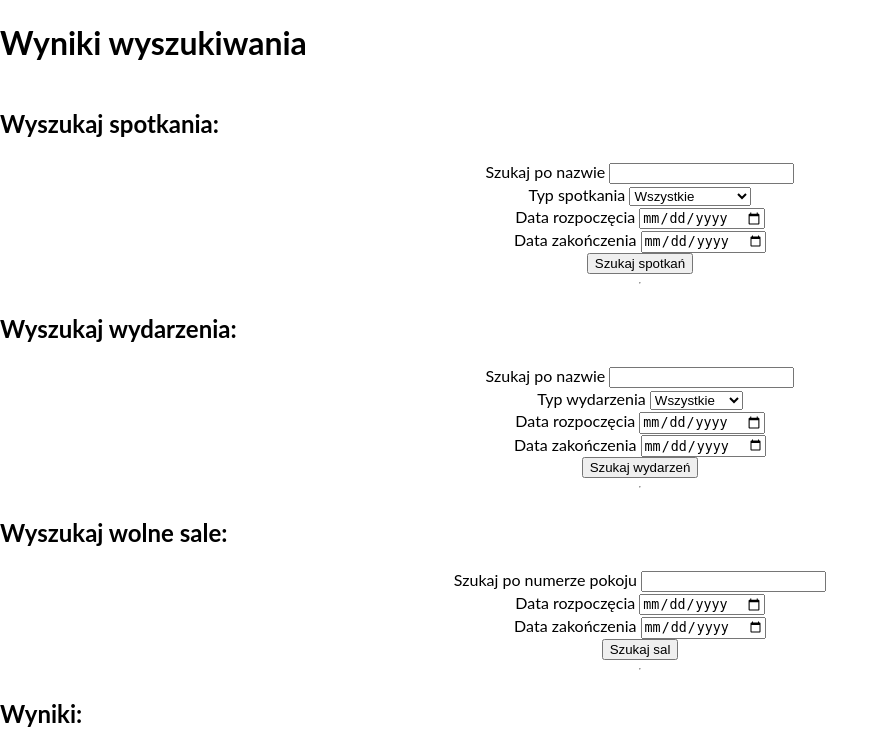
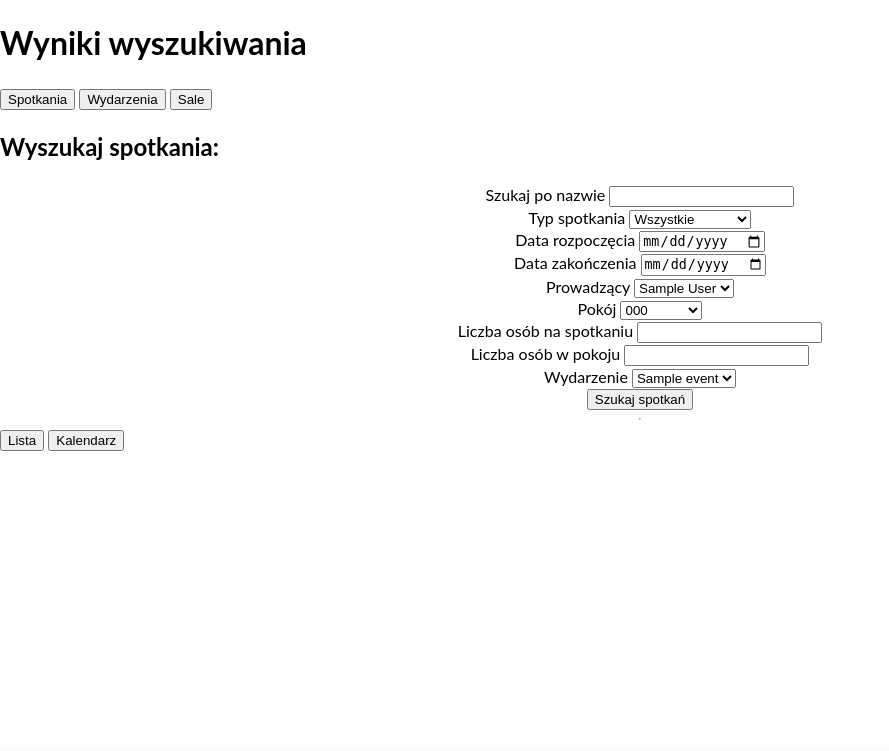
Before and after one commit to DeveloperMilosz/RoomReserveUAM, a Django app: page /search/ in a window 1280 px wide. Shown: the part 53-804 px from the top of the page, without its empty margins (0-889 px from the left). After the commit the page ends 504 px from the top, so only its background shows below. Run offline with Django 5.2, Linux system fonts and the light colour scheme; tables that the repository leaves empty hold one stand-in row (values such as "Sample post").

Commit message:
feature - search boost (#15)

```diff
--- a/app/room_reserve/views/calendar.py
+++ b/app/room_reserve/views/calendar.py
@@ -111,6 +111,11 @@ def search_view(request):
         meeting_type = request.GET.get("meeting_type", "").strip()
         start_date_meeting = request.GET.get("start_date_meeting", "")
         end_date_meeting = request.GET.get("end_date_meeting", "")
+        lecturer = request.GET.get("lecturer", "").strip()
+        room = request.GET.get("room", "").strip()
+        meeting_capacity = request.GET.get("meeting_capacity", "")
+        room_capacity = request.GET.get("room_capacity", "")
+        event_id = request.GET.get("event", "").strip()  # Pobieramy ID wydarzenia
 
         meeting_filters = Q()
         if meeting_query:
@@ -119,7 +124,20 @@ def search_view(request):
             meeting_filters &= Q(meeting_type=meeting_type)
         if start_date_meeting and end_date_meeting:
             meeting_filters &= Q(start_time__gte=start_date_meeting, end_time__lte=end_date_meeting)
-        meetings = Meeting.objects.filter(meeting_filters)
+        if lecturer:
+            meeting_filters &= Q(lecturers__first_name__icontains=lecturer) | Q(
+                lecturers__last_name__icontains=lecturer
+            )
+        if room:
+            meeting_filters &= Q(room__id=room)
+        if meeting_capacity:
+            meeting_filters &= Q(capacity__gte=meeting_capacity)
+        if room_capacity:
+            meeting_filters &= Q(room__capacity__gte=room_capacity)
+        if event_id:  # Filtrujemy po wydarzeniu
+            meeting_filters &= Q(event__id=event_id)
+
+        meetings = Meeting.objects.filter(meeting_filters).distinct()
 
     # Wyszukiwanie wydarzeń
     elif search_type == "events":
@@ -153,6 +171,11 @@ def search_view(request):
         if room_query:
             available_rooms = available_rooms.filter(room_number__icontains=room_query)
 
+    # Pobranie danych do list rozwijanych
+    all_rooms = Room.objects.all()
+    all_lecturers = Lecturers.objects.all()
+    all_events = Event.objects.all()
+
     return render(
         request,
         "pages/calendar/search.html",
@@ -160,6 +183,9 @@ def search_view(request):
             "meetings": meetings,
             "events": events,
             "available_rooms": available_rooms,
+            "all_rooms": all_rooms,
+            "all_lecturers": all_lecturers,
+            "all_events": all_events,
             "meeting_query": request.GET.get("meeting_query", ""),
             "event_query": request.GET.get("event_query", ""),
             "room_query": request.GET.get("room_query", ""),
@@ -171,6 +197,11 @@ def search_view(request):
             "end_date_event": request.GET.get("end_date_event", ""),
             "start_date_room": request.GET.get("start_date_room", ""),
             "end_date_room": request.GET.get("end_date_room", ""),
+            "lecturer": request.GET.get("lecturer", ""),
+            "room": request.GET.get("room", ""),
+            "meeting_capacity": request.GET.get("meeting_capacity", ""),
+            "room_capacity": request.GET.get("room_capacity", ""),
+            "event": request.GET.get("event", ""),  # Przekazujemy ID wybranego wydarzenia
         },
     )
 
--- a/app/templates/header.html
+++ b/app/templates/header.html
@@ -11,8 +11,8 @@
           <li>
               <a href="{% url 'home' %}">Rezerwacja</a>
               <ul class="submenu">
-                  <li><a href="{% url 'new_meeting' %}">Złóż wniosek o wydarzenie</a></li>
-                  <li><a href="{% url 'new_event' %}">Złóż wniosek o spotkanie</a></li>
+                  <li><a href="{% url 'new_meeting' %}">Złóż wniosek o spotkanie</a></li>
+                  <li><a href="{% url 'new_event' %}">Złóż wniosek o wydarzenie</a></li>
               </ul>
           </li>
 
--- a/app/templates/pages/calendar/search.html
+++ b/app/templates/pages/calendar/search.html
@@ -1,9 +1,18 @@
 {% extends 'base.html' %}
-
 {% block content %}
 <h1>Wyniki wyszukiwania</h1>
 
+<!-- Przełącznik wyszukiwarek -->
+<div class="search-switch">
+    <button type="button" class="switch-button" data-target="meetings-search">Spotkania</button>
+    <button type="button" class="switch-button" data-target="events-search">Wydarzenia</button>
+    <button type="button" class="switch-button" data-target="rooms-search">Sale</button>
+</div>
+
 <!-- Wyszukiwarka spotkań -->
+<!-- Wyszukiwarka spotkań -->
+<!-- Wyszukiwarka spotkań -->
+<div id="meetings-search" class="search-section">
   <h2>Wyszukaj spotkania:</h2>
   <form method="GET" action="">
       <div>
@@ -26,12 +35,54 @@
           <label for="end_date_meeting">Data zakończenia</label>
           <input type="date" id="end_date_meeting" name="end_date_meeting" value="{{ end_date_meeting }}">
       </div>
+      <div>
+          <label for="lecturer">Prowadzący</label>
+          <select id="lecturer" name="lecturer">
+              <option value="">Wszyscy</option>
+              {% for lecturer in all_lecturers %}
+                  <option value="{{ lecturer.id }}" {% if lecturer|yesno:"True" == lecturer %}selected{% endif %}>
+                      {{ lecturer.first_name }} {{ lecturer.last_name }}
+                  </option>
+              {% endfor %}
+          </select>
+      </div>
+      <div>
+          <label for="room">Pokój</label>
+          <select id="room" name="room">
+              <option value="">Wszystkie</option>
+              {% for room in all_rooms %}
+                  <option value="{{ room.id }}" {% if room|yesno:"True" == room %}selected{% endif %}>
+                      {{ room.room_number }}
+                  </option>
+              {% endfor %}
+          </select>
+      </div>
+      <div>
+          <label for="meeting_capacity">Liczba osób na spotkaniu</label>
+          <input type="number" id="meeting_capacity" name="meeting_capacity" value="{{ meeting_capacity }}">
+      </div>
+      <div>
+          <label for="room_capacity">Liczba osób w pokoju</label>
+          <input type="number" id="room_capacity" name="room_capacity" value="{{ room_capacity }}">
+      </div>
+      <div>
+          <label for="event">Wydarzenie</label>
+          <select id="event" name="event">
+              <option value="">Wszystkie</option>
+              {% for event in all_events %}
+                  <option value="{{ event.id }}" {% if event|yesno:"True" == event %}selected{% endif %}>
+                      {{ event.name }}
+                  </option>
+              {% endfor %}
+          </select>
+      </div>
       <button type="submit" name="search_type" value="meetings">Szukaj spotkań</button>
   </form>
+</div>
 
-<hr>
 
 <!-- Wyszukiwarka wydarzeń -->
+<div id="events-search" class="search-section" style="display: none;">
     <h2>Wyszukaj wydarzenia:</h2>
     <form method="GET" action="">
         <div>
@@ -56,10 +107,10 @@
         </div>
         <button type="submit" name="search_type" value="events">Szukaj wydarzeń</button>
     </form>
-
-<hr>
+</div>
 
 <!-- Wyszukiwarka wolnych sal -->
+<div id="rooms-search" class="search-section" style="display: none;">
     <h2>Wyszukaj wolne sale:</h2>
     <form method="GET" action="">
         <div>
@@ -76,12 +127,18 @@
         </div>
         <button type="submit" name="search_type" value="rooms">Szukaj sal</button>
     </form>
+</div>
 
 <hr>
 
-<!-- Wyniki wyszukiwania -->
-<h2>Wyniki:</h2>
+<!-- Przełącznik widoku wyników -->
+<div class="results-switch">
+    <button type="button" class="view-button" data-view="list">Lista</button>
+    <button type="button" class="view-button" data-view="calendar">Kalendarz</button>
+</div>
 
+<!-- Widok listy -->
+<div id="list-view" class="results-view">
     <!-- Wyniki spotkań -->
     {% if meetings %}
         <h3>Spotkania:</h3>
@@ -121,5 +178,36 @@
             {% endfor %}
         </ul>
     {% endif %}
+</div>
+
+<!-- Widok kalendarza -->
+<div id="calendar-view" class="results-view" style="display: none;">
+    <p>Tu będzie widok na kalendarzu</p>
+</div>
+
+<script>
+    // Przełączanie między widokami wyszukiwarek
+    document.querySelectorAll('.switch-button').forEach(button => {
+        button.addEventListener('click', () => {
+            document.querySelectorAll('.search-section').forEach(section => {
+                section.style.display = 'none';
+            });
+
+            const target = document.getElementById(button.getAttribute('data-target'));
+            if (target) {
+                target.style.display = 'block';
+            }
+        });
+    });
+
+    // Przełączanie między widokiem listy i kalendarza
+    document.querySelectorAll('.view-button').forEach(button => {
+        button.addEventListener('click', () => {
+            const view = button.getAttribute('data-view');
+            document.getElementById('list-view').style.display = view === 'list' ? 'block' : 'none';
+            document.getElementById('calendar-view').style.display = view === 'calendar' ? 'block' : 'none';
+        });
+    });
+</script>
 
 {% endblock %}
```
Also changed, not shown: app/room_reserve/admin.py (+9 -0 lines). Lines whose indentation alone changed are shown as unchanged.
